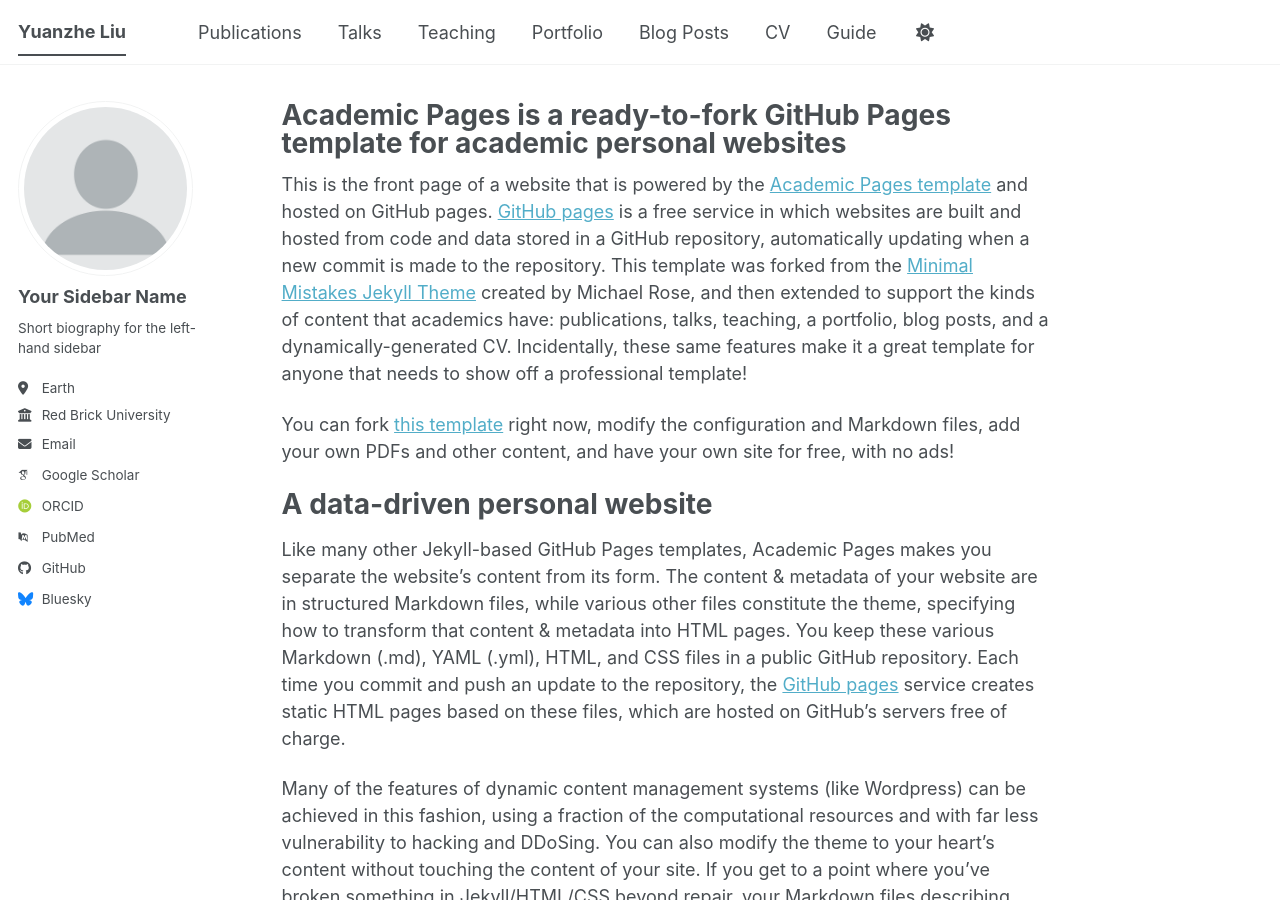
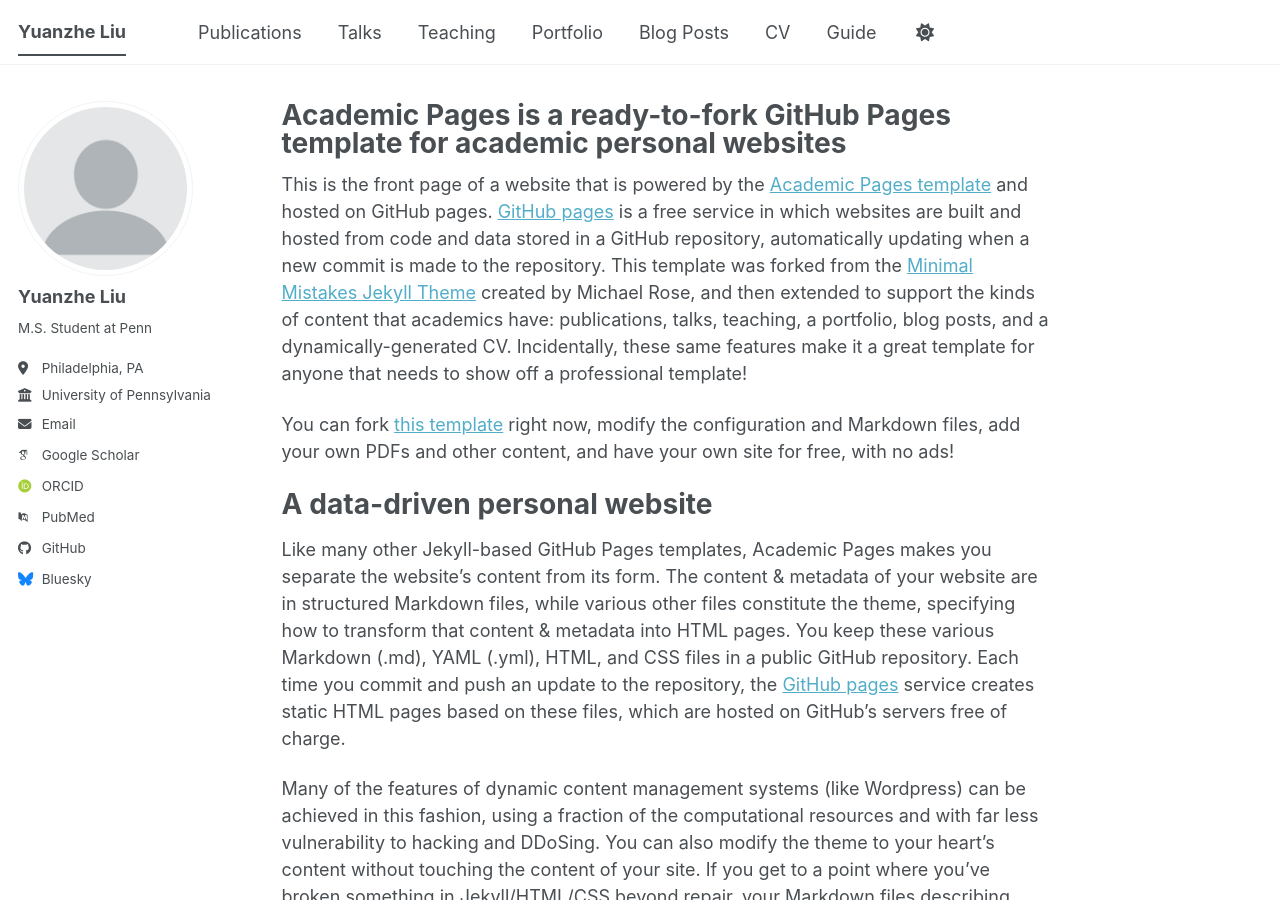
Before and after one commit to yuanzhel0903/yuanzhel0903.github.io, a Jekyll site: the page built from _pages/about.md, in a window 1280 px wide and 900 px high. Built offline with Jekyll 4.4.1, drawn with Linux system fonts in a browser that asks for light colours; some web fonts are replaced; a script bundle is joined from its source files by our own code; library files that are not in the unit come from our copies.

Commit message:
Update _config.yml

```diff
--- a/_config.yml
+++ b/_config.yml
@@ -24,13 +24,13 @@
 author:
   # Biographic information
   avatar           : "profile.png"
-  name             : "Your Sidebar Name"
+  name             : "Yuanzhe Liu"
   pronouns         : # example: "she/her"
-  bio              : "Short biography for the left-hand sidebar"
-  location         : "Earth"
-  employer         : "Red Brick University"
+  bio              : "M.S. Student at Penn"
+  location         : "Philadelphia, PA"
+  employer         : "University of Pennsylvania"
   uri              : # URL
-  email            : "none@example.org"
+  email            : "yuanzhel@seas.upenn.edu"
 
   # Academic websites
   academia         : # URL
```
